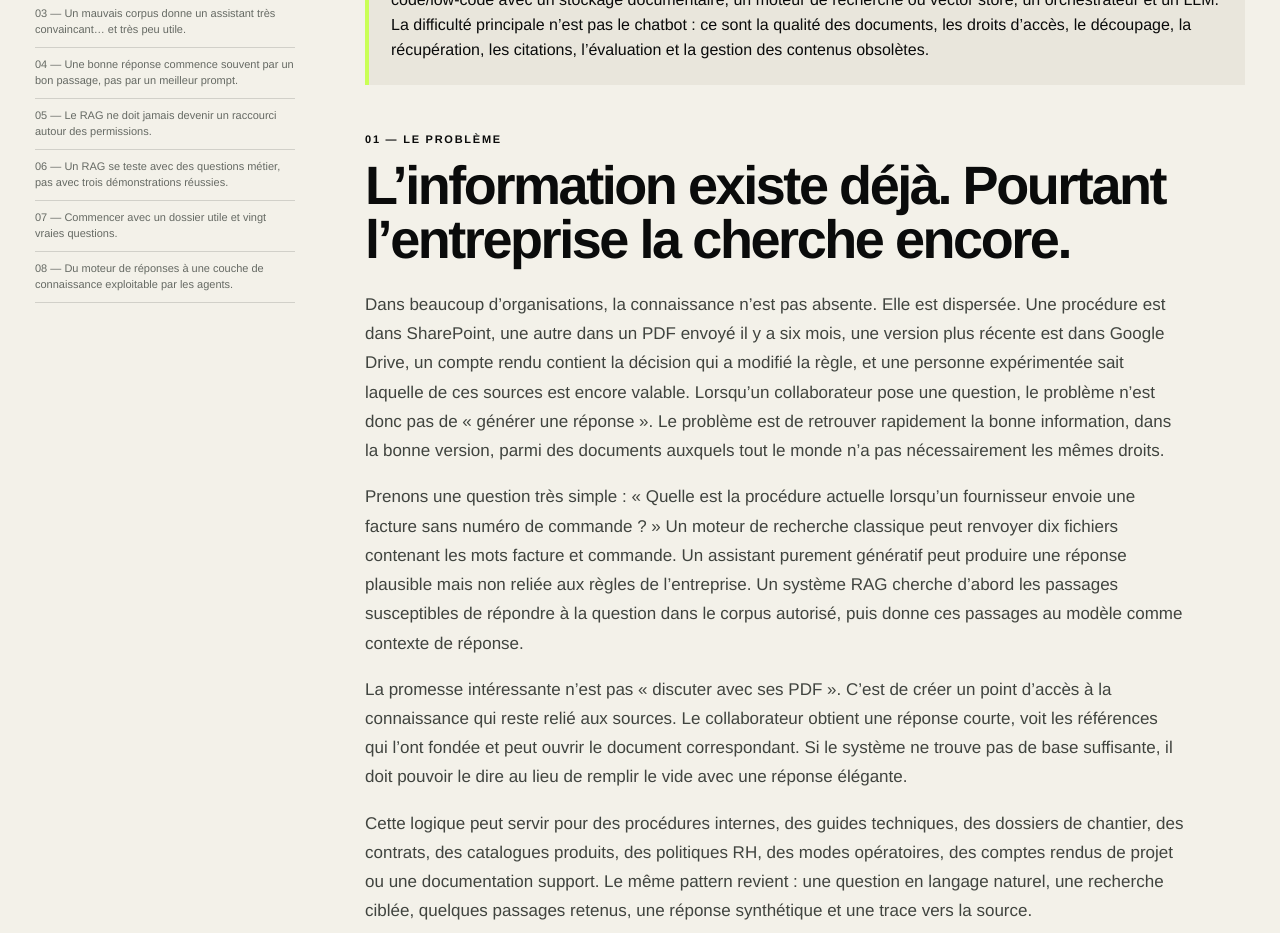
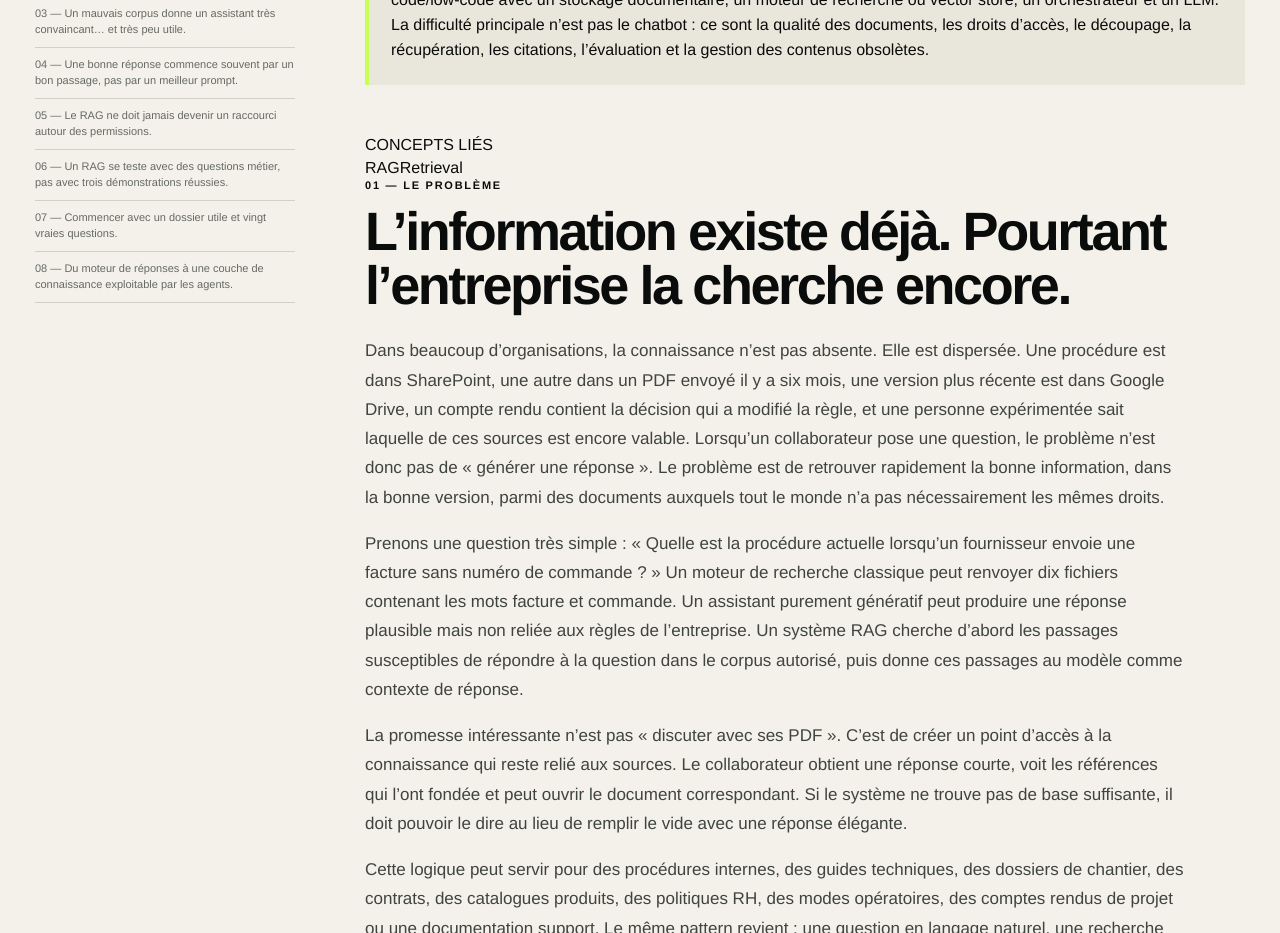
Before and after one commit to aristote-app/Autonomia-MCP, a Next.js app in the folder site/: page /cas-usage-ia/construire-un-rag-no-code-sur-une-base-documentaire-d-entreprise in a window 1280 px wide. Shown: the part 1500-2433 px from the top of the page. Built offline with nearby package versions, Linux system fonts and the light colour scheme; no server answers.

Commit message:
feat(geo): connect published guides to glossary entity graph

```diff
--- a/site/components/EditorialArticle.js
+++ b/site/components/EditorialArticle.js
@@ -1,10 +1,20 @@
 import Link from "next/link";
 import LiveJobSignals from "@/components/LiveJobSignals";
 import { getEditorialGraph } from "@/lib/editorialGraph";
+import { getRelatedGlossaryTermsForText } from "@/content/ai-glossary";
 
 export default function EditorialArticle({ article }) {
   const isTraining = article.type === "training";
   const graph = getEditorialGraph(article);
+  const glossaryTerms = getRelatedGlossaryTermsForText(
+    [
+      article.title,
+      article.dek,
+      article.summary,
+      article.cluster,
+      ...(article.sections || []).map((section) => section.heading)
+    ].join(" ")
+  );
   const manualRelated = article.related || [];
   const automaticRelated = [
     ...(graph.pillar ? [graph.pillar] : []),
@@ -81,6 +91,19 @@ export default function EditorialArticle({ article }) {
             <strong>En bref</strong>
             <p>{article.summary}</p>
           </div>
+
+          {glossaryTerms.length > 0 && (
+            <nav className="articleEntities" aria-label="Concepts IA liés à ce guide">
+              <span>CONCEPTS LIÉS</span>
+              <div>
+                {glossaryTerms.map((item) => (
+                  <Link key={item.slug} href={`/glossaire-ia#${item.slug}`}>
+                    {item.term}
+                  </Link>
+                ))}
+              </div>
+            </nav>
+          )}
 
           {article.sections.map((section) => (
             <section key={section.id} id={section.id}>
```
